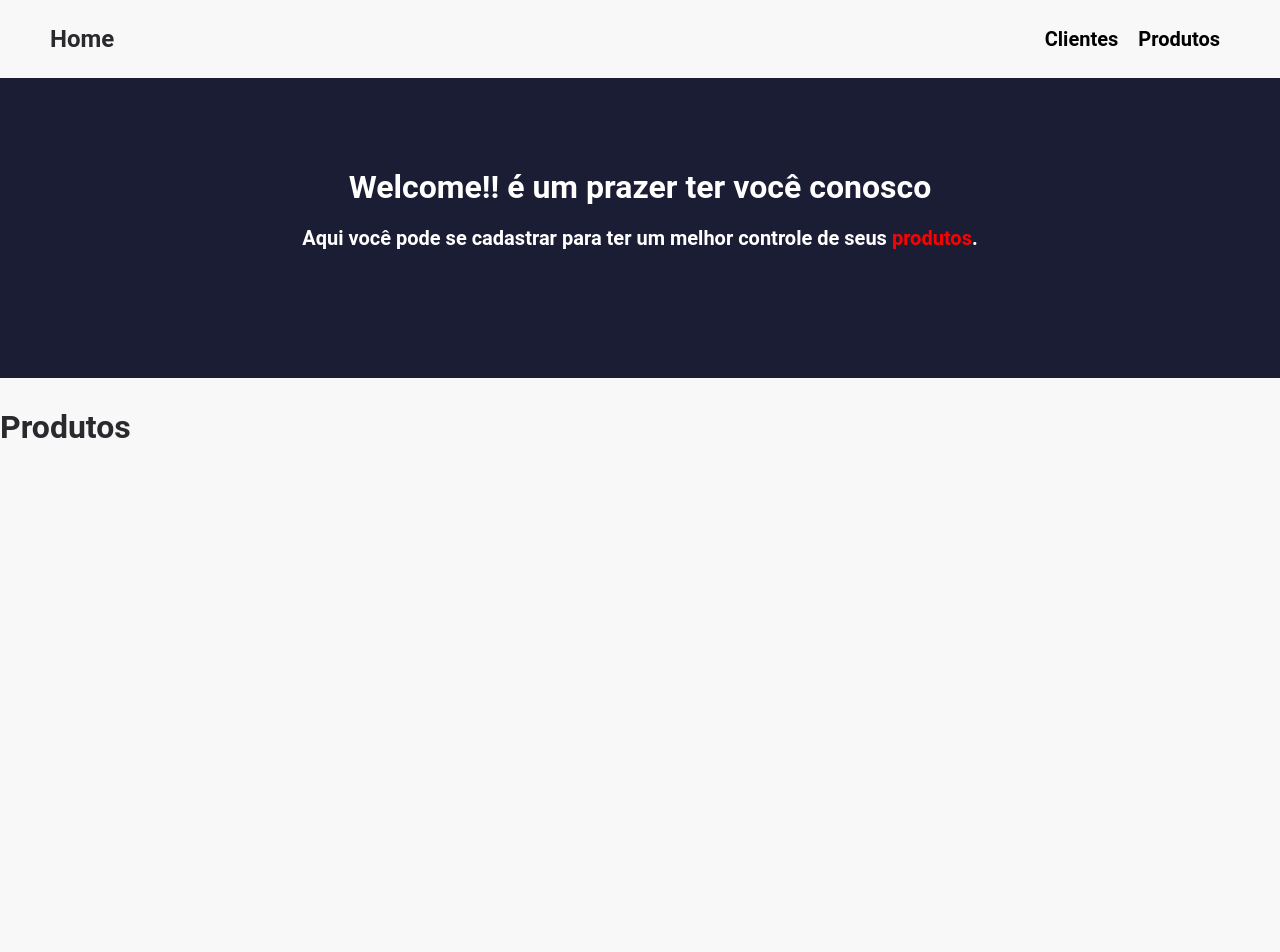
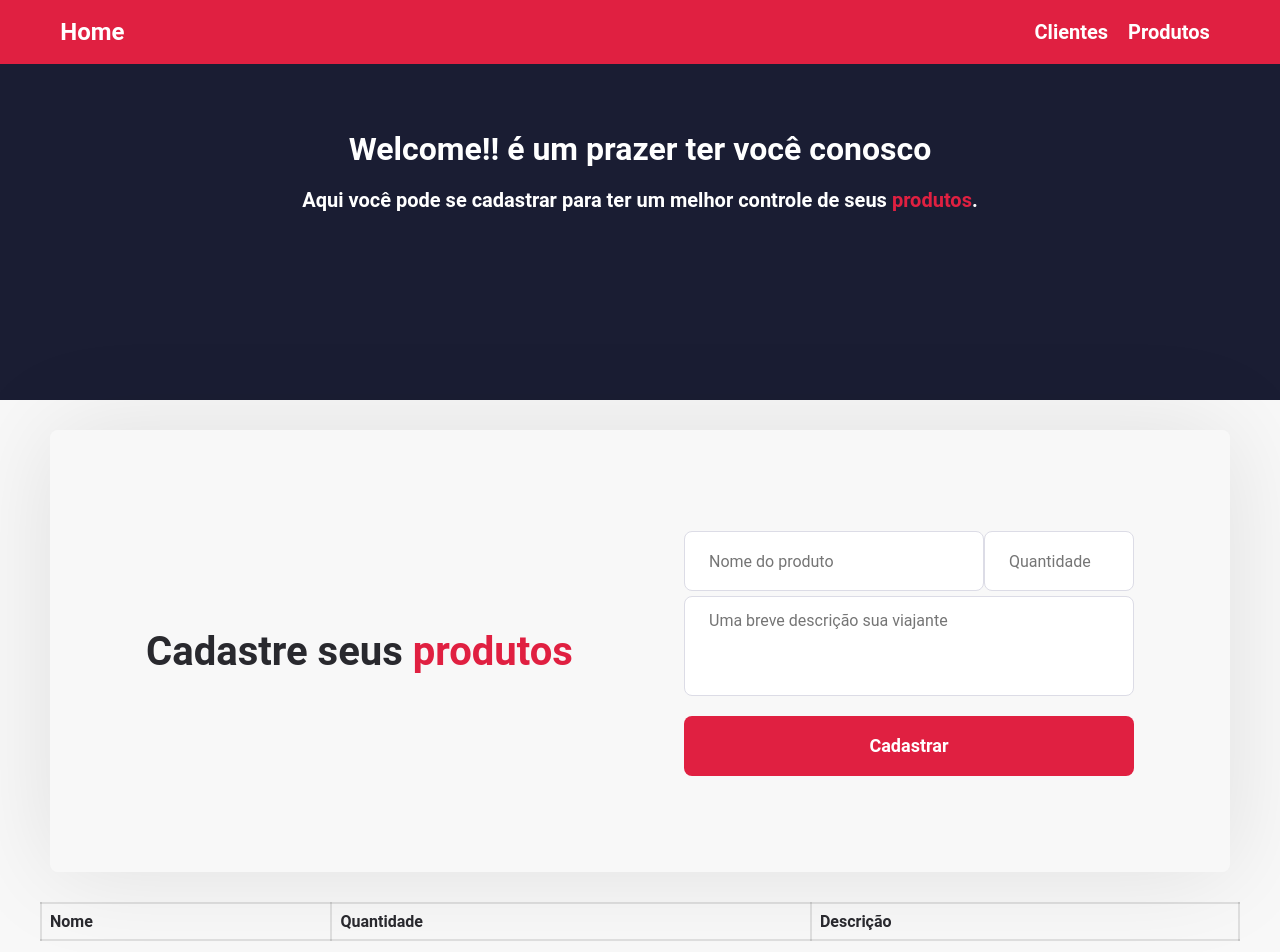
Before and after one commit to Everton-Afonso/Desafio-2, a React (Create React App) app: page /products in a window 1280 px wide. Shown: the top 952 px of the page. Before the commit the page ends 800 px from the top, so only its background shows below. Built offline with nearby package versions, Linux system fonts and the light colour scheme.

Commit message:
Finalização das paginas

```diff
--- a/src/pages/Clients/styles.css
+++ b/src/pages/Clients/styles.css
@@ -21,7 +21,7 @@
   font-size: 40px;
 }
 .register-container .content > div h1 span {
-  color: red;
+  color: #e02041;
 }
 .register-container .content form {
   width: 100%;
--- /dev/null
+++ b/src/pages/Footer/index.js
@@ -0,0 +1,17 @@
+import React from 'react'
+
+import "./styles.css";
+
+export default function Footer() {
+    const year = new Date().getFullYear();
+
+    return (
+        <div className="footer-container">
+            <p>
+                &copy; {
+                    year
+                } Everton Otavio Afonso
+            </p>
+        </div>
+    )
+}
--- /dev/null
+++ b/src/pages/Footer/styles.css
@@ -0,0 +1,11 @@
+.footer-container {
+    background: #1A1D33;
+    margin-top: 50px;
+    height: 60px;
+    font-size: 18px;
+    font-weight: 500;
+
+    display: flex;
+    justify-content: center;
+    align-items: center;
+}
--- a/src/pages/Home/index.js
+++ b/src/pages/Home/index.js
@@ -7,6 +7,7 @@ export default function index() {
     return (
         <>
             <div className="home-container">
+                <div>
                 <header>
                     <h2>Home</h2>
                     <div className="nav-link">
@@ -18,6 +19,7 @@ export default function index() {
                         </Link>
                     </div>
                 </header>
+                </div>
             </div>
             <div className="baner">
                 <div>
--- a/src/pages/Home/styles.css
+++ b/src/pages/Home/styles.css
@@ -1,19 +1,29 @@
 .home-container {
   width: 100%;
-  max-width: 1180px;
-  padding: 25px 0;
   margin: auto;
+  position: absolute;
+}
+.home-container div {
+  display: flex;
+  justify-content: center;
+  align-items: center;
+  background: #e02041;
+  padding: 5px 0;
 }
 .home-container header {
   display: flex;
   align-items: center;
-  justify-content: space-between;
+  gap: 900px;
+}
+.home-container h2 {
+  color: #fff;
 }
 .nav-link a{
+  color: #fff;
   padding: 10px;
 }
 .baner {
-  height: 300px;
+  height: 400px;
   background: #1A1D33;
   margin-bottom: 30px;
 }
@@ -23,7 +33,7 @@
   text-align: center;
 }
 .baner div h1{
-  padding-top: 90px;
+  padding-top: 130px;
   padding-bottom: 20px;
 }
 .baner div h1, p {
@@ -34,5 +44,5 @@
   font-size: 20px;
 }
 .baner p span {
-  color: red;
+  color: #e02041;
 }
--- a/src/pages/Products/index.js
+++ b/src/pages/Products/index.js
@@ -1,11 +1,95 @@
-import React from 'react';
+import React, { useState, useEffect } from 'react';
+
+import Button from '../../components/Button';
 
 import "./styles.css";
 
-export default function index() {
+export default function Products() {
+    const [name, setName] = useState("");
+    const [theAmount, setTheAmount] = useState("");
+    const [description, setDescription] = useState("");
+    const [product, setProduct] = useState([]);
+
+    useEffect(() => {
+        const clients = JSON.parse(localStorage.getItem('clients'))
+        if (clients) {
+            setProduct(clients);
+        }
+    }, [])
+
+    function handleClientsRegister(e) {
+        e.preventDefault();
+
+        const data = {
+            name,
+            theAmount,
+            description
+        };
+
+        const newClient = JSON.stringify([...product || [], data]);
+        localStorage.setItem('clients', newClient);
+        alert(`Produto cadastrado com sucesso!`);
+        window.location.reload();
+
+    }
+
     return (
-        <div>
-            <h1>Produtos</h1>
-        </div>
+        <>
+            <div className="register-container">
+                <div className="content">
+                    <div className="log">
+                        <h1>Cadastre seus <span>produtos</span></h1>
+                    </div>
+                    <form onSubmit={handleClientsRegister}>
+                        <div className="input-group">
+                            <input
+                                placeholder="Nome do produto"
+                                value={name}
+                                onChange={(e) => setName(e.target.value)}
+                                required
+                            />
+                            <input
+                                type="number"
+                                placeholder="Quantidade"
+                                style={{ width: 150 }}
+                                value={theAmount}
+                                onChange={(e) => setTheAmount(e.target.value)}
+                                required
+                            />
+                        </div>
+                        <textarea
+                            className="textarea"
+                            placeholder="Uma breve descrição sua viajante"
+                            style={{ height: 100 }}
+                            value={description}
+                            onChange={(e) => setDescription(e.target.value)}
+                        />
+                        <Button type="submit">
+                            Cadastrar
+                        </Button>
+                    </form>
+                </div>
+            </div>
+            <div className="table">
+                <table>
+                    <thead>
+                        <tr>
+                            <th>Nome</th>
+                            <th>Quantidade</th>
+                            <th>Descrição</th>
+                        </tr>
+                    </thead>
+                    <tbody>
+                        {product.map((prod, index) => (
+                            <tr key={index}>
+                                <td>{prod.name}</td>
+                                <td>{prod.theAmount}</td>
+                                <td>{prod.description}</td>
+                            </tr>
+                        ))}
+                    </tbody>
+                </table>
+            </div>
+        </>
     )
 }
--- a/src/pages/Products/styles.css
+++ b/src/pages/Products/styles.css
@@ -0,0 +1,61 @@
+.register-container {
+    width: 100%;
+    max-width: 1180px;
+    margin: 0 auto;
+
+    display: flex;
+    align-items: center;
+    justify-content: center;
+  }
+  .register-container .content {
+    width: 100%;
+    padding: 96px;
+    box-shadow: 0 0 100px rgba(0, 0, 0, 0.1);
+    border-radius: 8px;
+
+    display: flex;
+    justify-content: space-between;
+    align-items: center;
+  }
+  .register-container .content > div h1 {
+    font-size: 40px;
+  }
+  .register-container .content > div h1 span {
+    color: #e02041;
+  }
+  .register-container .content form {
+    width: 100%;
+    max-width: 450px;
+  }
+  .register-container .content form .input-group {
+    display: flex;
+  }
+  .textarea {
+    width: 100%;
+    min-height: 60px;
+    color: #333;
+    border: 1px solid #dcdce6;
+    border-radius: 8px;
+    padding: 16px 24px;
+    margin-top: 5px;
+    resize: none;
+    line-height: 16px;
+  }
+  .table {
+    width: 100%;
+    padding-top: 30px;
+
+    width: 100%;
+    max-width: 1200px;
+    margin: 0 auto;
+  }
+  .table table {
+    border-collapse: collapse;
+    width: 100%;
+  }
+  .table table td,
+  th {
+    border: 2px solid rgba(0, 0, 0, 0.1);
+    text-align: left;
+    padding: 8px;
+  }
--- a/src/routes.js
+++ b/src/routes.js
@@ -4,6 +4,7 @@ import { BrowserRouter, Route, Switch } from "react-router-dom";
 import Home from "./pages/Home";
 import Clients from "./pages/Clients";
 import Produtos from "./pages/Products";
+import Footer from "./pages/Footer"
 
 export default function Routes() {
     return (
@@ -17,6 +18,7 @@ export default function Routes() {
                     <Produtos />
                 </Route>
             </Switch>
+            <Footer />
         </BrowserRouter>
     )
 }
```
